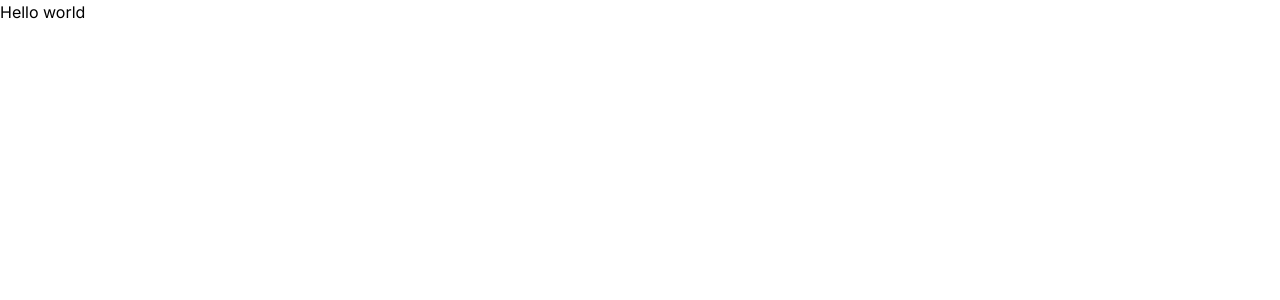
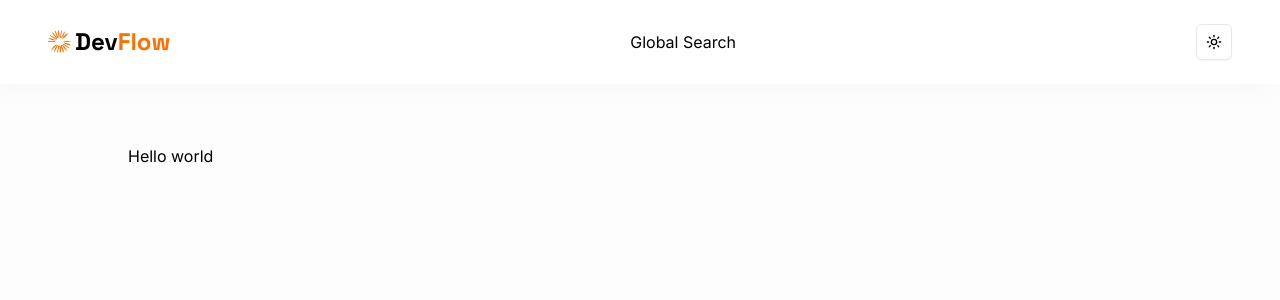
Before and after one commit to JasrajChouhan/DevFlow, a Next.js app: page / in a window 1280 px wide. Shown: the top 300 px of the page. Built offline with nearby package versions, Linux system fonts and the light colour scheme.

Commit message:
feat: enhance RootLayout with Navbar and improved structure

```diff
--- a/src/app/(root)/layout.tsx
+++ b/src/app/(root)/layout.tsx
@@ -1,5 +1,21 @@
+import Navbar from "@/components/navigation/navbar";
+
 const RootLayout = ({ children }: { children: React.ReactNode }) => {
-  return <div>{children}</div>;
+  return (
+    <main className="background-light850_dark100">
+      <Navbar />
+
+      <div className="flex">
+        {/* left sidebar */}
+
+        <section className="flex min-h-screen flex-1 flex-col px-6 pb-6 pt-36 max-md:pb-14 sm:px-14">
+          <div className="mx-auto w-full max-w-5xl">{children}</div>
+        </section>
+
+        {/* left sidebar */}
+      </div>
+    </main>
+  );
 };
 
 export default RootLayout;
```
